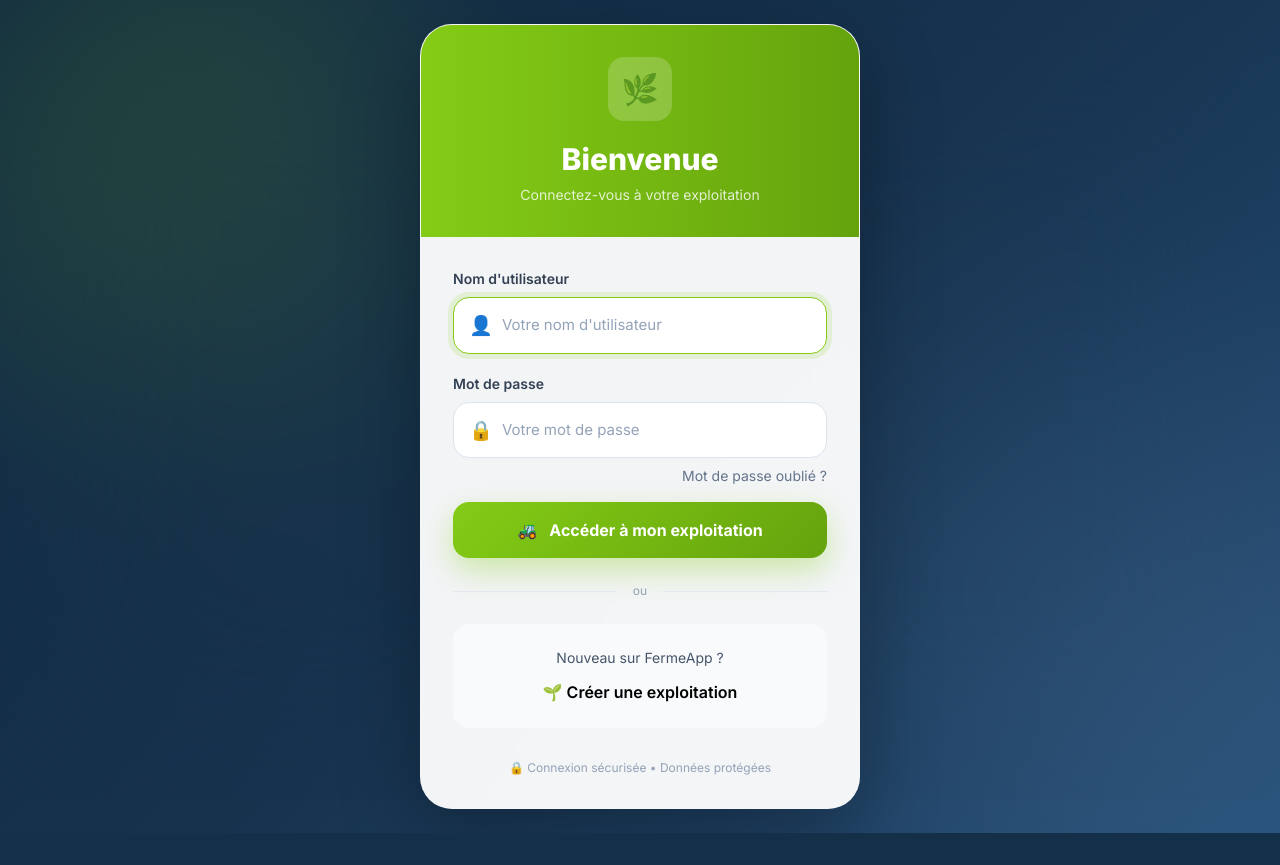
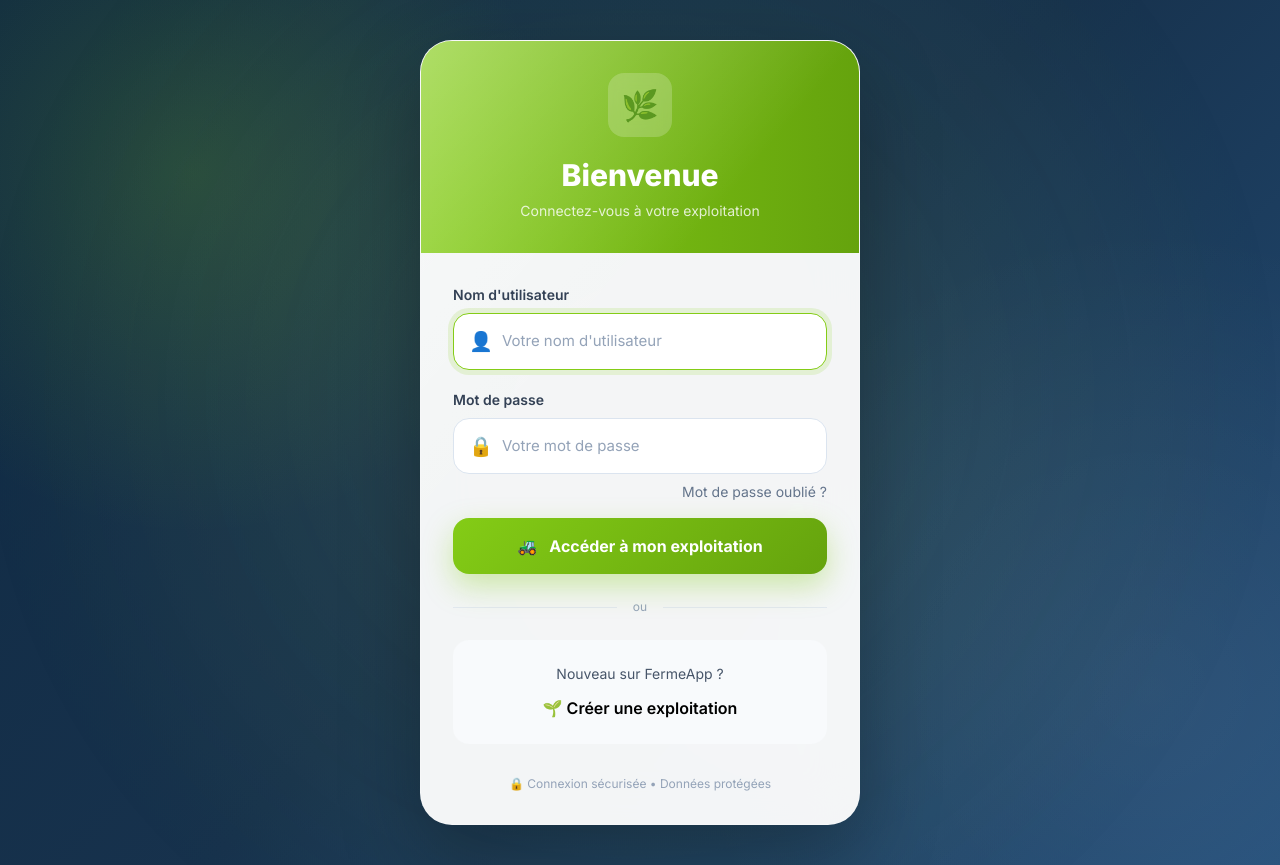
Before and after one commit to OronceMilk/Fermeapp-backend, a Django app: page /accounts/connexion/ in a window 1280 px wide. Before the commit the page ends 833 px from the top, so only its background shows below. Run offline with Django 4.2, Linux system fonts and the light colour scheme; some libraries are stand-ins or nearby versions.

Commit message:
Fix: mise à jour définitive de connexion.html avec le design premium complet

```diff
--- a/templates/accounts/connexion.html
+++ b/templates/accounts/connexion.html
@@ -22,46 +22,125 @@
   <link rel="preconnect" href="https://fonts.googleapis.com" />
   <link href="https://fonts.googleapis.com/css2?family=Inter:wght@400;500;600;700;800&display=swap" rel="stylesheet" />
   <style>
+    /* ===== SCROLLBAR ===== */
+    ::-webkit-scrollbar {
+      width: 10px;
+    }
+    ::-webkit-scrollbar-track {
+      background: transparent;
+    }
+    ::-webkit-scrollbar-thumb {
+      background: rgba(132, 204, 22, 0.45);
+      border-radius: 20px;
+    }
+    ::-webkit-scrollbar-thumb:hover {
+      background: #84cc16;
+    }
+
+    /* ===== HTML ===== */
+    html {
+      scroll-behavior: smooth;
+    }
+
+    /* ===== BODY ===== */
     body {
       min-height: 100vh;
-      overflow: hidden;
+      overflow-x: hidden;
+      overflow-y: auto;
       background:
         radial-gradient(circle at 15% 20%, rgba(132, 204, 22, 0.18), transparent 28%),
         radial-gradient(circle at 90% 80%, rgba(255, 255, 255, 0.06), transparent 35%),
         linear-gradient(135deg, #0f2942, #17324d, #244f7a);
       position: relative;
       display: flex;
-      align-items: center;
       justify-content: center;
-      padding: 1.5rem;
+      align-items: flex-start;
+      padding: 40px 20px;
       font-family: 'Inter', sans-serif;
       margin: 0;
+      scroll-behavior: smooth;
     }
-    body::before {
+
+    /* ===== FOND ANIMÉ ===== */
+    body::after {
       content: "";
       position: fixed;
+      inset: -20%;
+      background:
+        radial-gradient(circle, rgba(132, 204, 22, 0.09), transparent 60%),
+        radial-gradient(circle, rgba(255, 255, 255, 0.06), transparent 55%);
+      animation: floatBackground 18s ease-in-out infinite alternate;
+      pointer-events: none;
+      z-index: 0;
+    }
+
+    @keyframes floatBackground {
+      from { transform: translate(-30px, -20px) scale(1); }
+      to { transform: translate(40px, 30px) scale(1.15); }
+    }
+
+    /* ===== CARTE ===== */
+    .card {
+      position: relative;
+      z-index: 1;
+      animation: fade .7s ease;
+      background: rgba(255, 255, 255, 0.95);
+      backdrop-filter: blur(24px);
+      border-radius: 32px;
+      border: 1px solid rgba(255, 255, 255, 0.2);
+      box-shadow:
+        0 30px 80px rgba(0, 0, 0, 0.28),
+        inset 0 1px rgba(255, 255, 255, 0.4);
+      width: 100%;
+      max-width: 440px;
+      overflow: hidden;
+    }
+
+    .card::before {
+      content: "";
+      position: absolute;
       inset: 0;
-      backdrop-filter: blur(100px);
+      background: linear-gradient(130deg, rgba(255, 255, 255, 0.35), transparent 40%);
       pointer-events: none;
     }
 
-    .card {
-      animation: fade .7s ease;
-      background: rgba(255, 255, 255, 0.95);
-      backdrop-filter: blur(24px);
-      box-shadow: 0 30px 80px rgba(0, 0, 0, 0.28);
-      border: 1px solid rgba(255, 255, 255, 0.2);
-      border-radius: 32px;
-      max-width: 440px;
-      width: 100%;
-      overflow: hidden;
+    @keyframes fade {
+      0% {
+        opacity: 0;
+        transform: translateY(40px) scale(0.96);
+      }
+      70% {
+        opacity: 1;
+      }
+      100% {
+        opacity: 1;
+        transform: translateY(0) scale(1);
+      }
     }
 
-    @keyframes fade {
-      from { opacity: 0; transform: translateY(30px); }
-      to { opacity: 1; transform: translateY(0); }
+    /* ===== CHAMPS AVEC ANIMATION ===== */
+    .space-y-5 > div {
+      opacity: 0;
+      transform: translateY(15px);
+      animation: showField .6s forwards;
     }
 
+    .space-y-5 > div:nth-child(1) {
+      animation-delay: 0.15s;
+    }
+
+    .space-y-5 > div:nth-child(2) {
+      animation-delay: 0.3s;
+    }
+
+    @keyframes showField {
+      to {
+        opacity: 1;
+        transform: none;
+      }
+    }
+
+    /* ===== FORMULAIRES ===== */
     .form-control {
       width: 100%;
       padding: 16px 18px 16px 48px;
@@ -71,15 +150,20 @@
       transition: 0.25s;
       font-size: 15px;
       color: #0f172a;
+      position: relative;
+      z-index: 1;
     }
+
     .form-control:focus {
       border-color: #84cc16;
       box-shadow: 0 0 0 5px rgba(132, 204, 22, 0.15);
       outline: none;
     }
+
     .form-control:hover {
       border-color: #84cc16;
     }
+
     .form-control::placeholder {
       color: #94a3b8;
     }
@@ -92,22 +176,46 @@
       font-size: 1.2rem;
       color: #94a3b8;
       pointer-events: none;
+      z-index: 2;
     }
 
+    /* ===== BOUTON ===== */
     .btn-gradient {
+      position: relative;
+      overflow: hidden;
       background: linear-gradient(135deg, #84cc16, #65a30d);
       transition: 0.3s;
       box-shadow: 0 12px 30px rgba(132, 204, 22, 0.35);
+      z-index: 1;
     }
+
+    .btn-gradient::before {
+      content: "";
+      position: absolute;
+      top: 0;
+      left: -120%;
+      width: 60%;
+      height: 100%;
+      background: linear-gradient(90deg, transparent, rgba(255, 255, 255, 0.35), transparent);
+      transition: left 1s ease;
+      pointer-events: none;
+    }
+
+    .btn-gradient:hover::before {
+      left: 150%;
+    }
+
     .btn-gradient:hover {
       background: linear-gradient(135deg, #65a30d, #4d7c0f);
       transform: translateY(-2px);
       box-shadow: 0 20px 40px rgba(132, 204, 22, 0.4);
     }
+
     .btn-gradient:active {
       transform: scale(0.96);
     }
 
+    /* ===== AUTRES ===== */
     .error-box {
       border-radius: 16px;
       border-left: 4px solid #ef4444;
@@ -140,10 +248,34 @@
       height: 1px;
       background: #e2e8f0;
     }
+
+    .bg-slate-50 {
+      background-color: #f8fafc;
+    }
+
+    /* ===== RESPONSIVE ===== */
+    @media (max-width: 480px) {
+      body {
+        padding: 20px 12px;
+      }
+      .card {
+        border-radius: 24px;
+      }
+      .py-8 {
+        padding-top: 24px;
+        padding-bottom: 24px;
+      }
+      .px-8 {
+        padding-left: 20px;
+        padding-right: 20px;
+      }
+      .text-3xl {
+        font-size: 1.75rem;
+      }
+    }
   </style>
 </head>
 <body>
-
   <div class="card">
 
     <!-- Header -->
@@ -215,6 +347,5 @@
 
     </div>
   </div>
-
 </body>
 </html>
```
